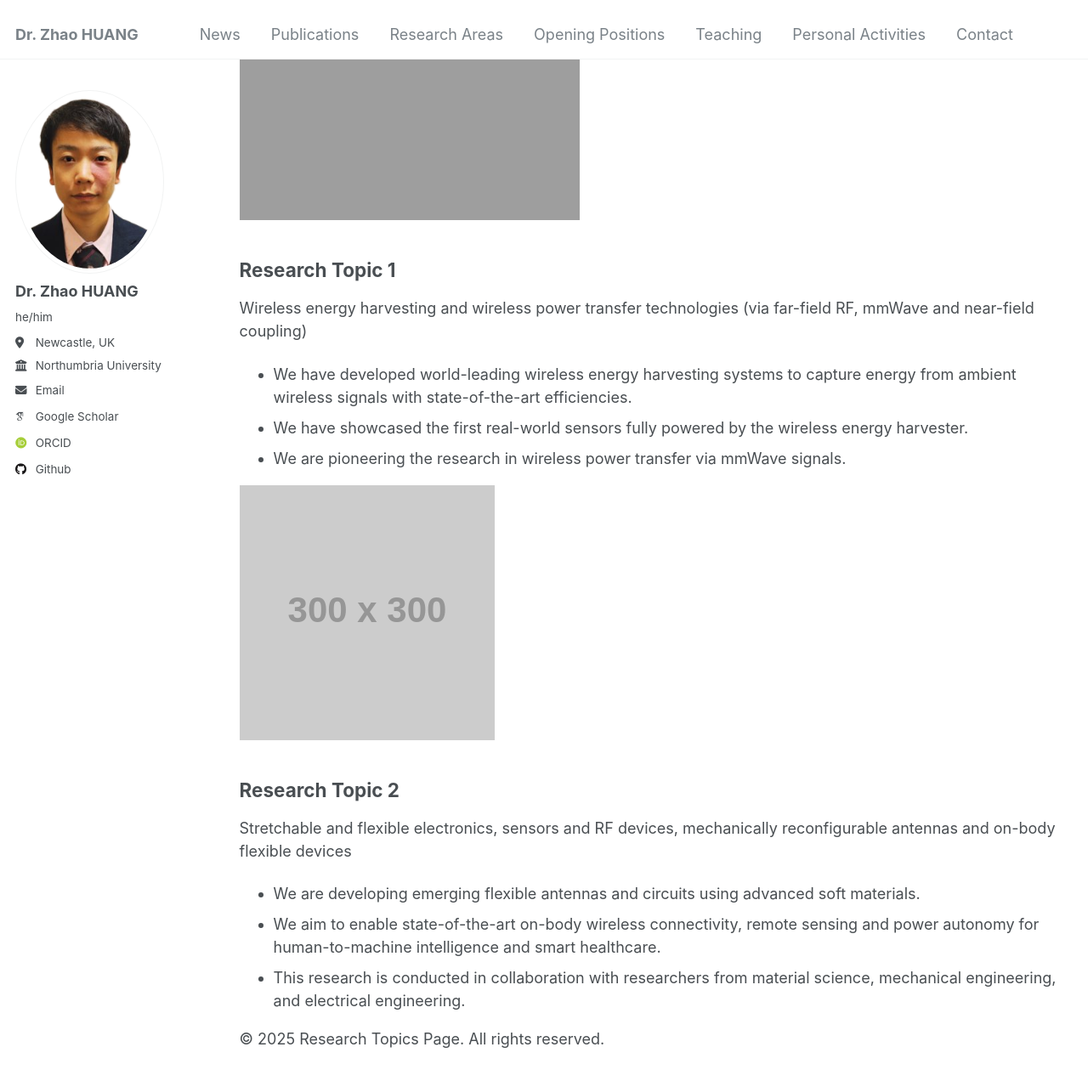
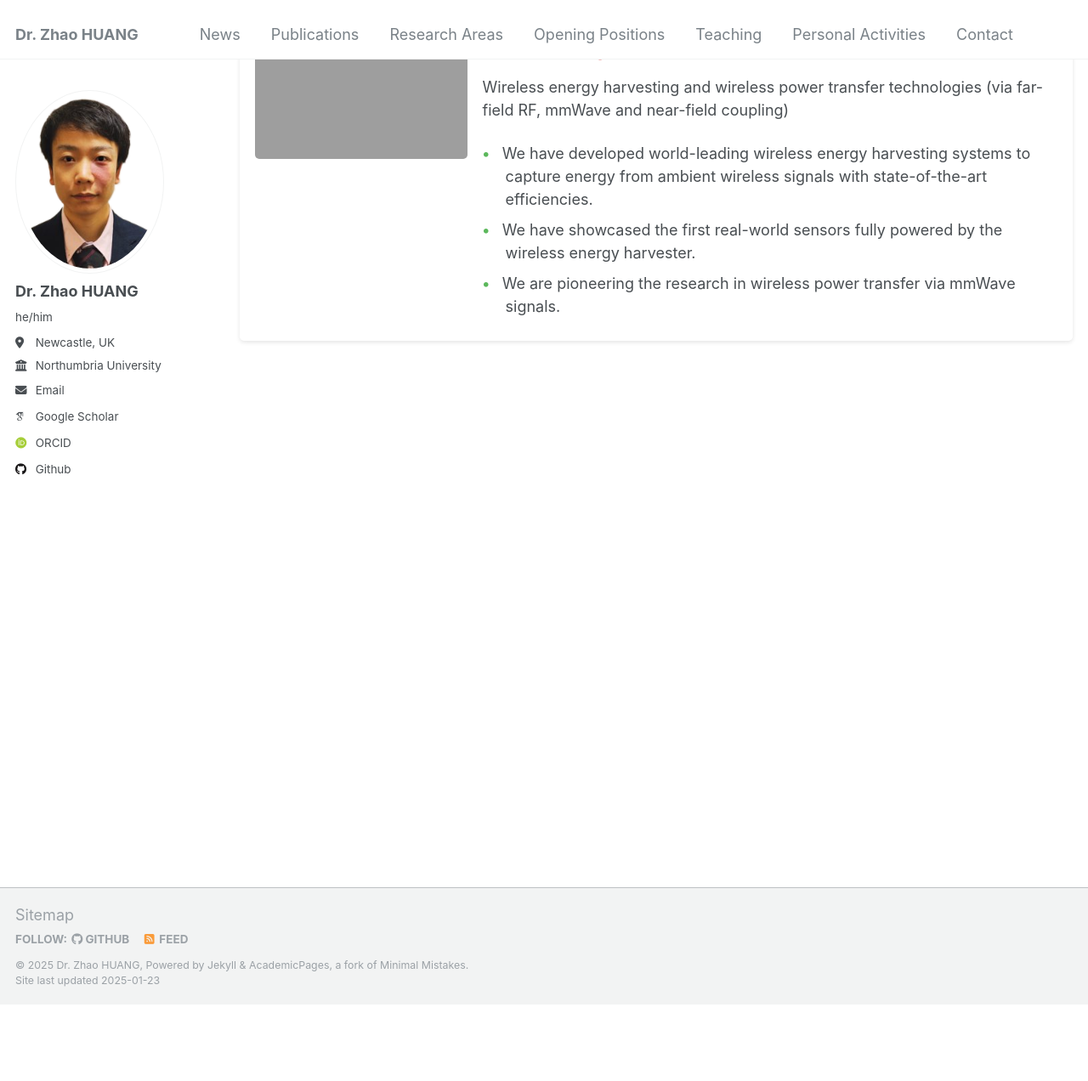
Before and after one commit to ZZ2020zz/ZZ2020zz.github.io, a Jekyll site: the page built from _pages/research.html, in a window 1280 px wide and 1400 px high, scrolled down 218 px. Shown: the top 1272 px of the window at 85% size. Built offline with Jekyll 4.4.1, drawn with Linux system fonts in a browser that asks for light colours; some web fonts are replaced.

Commit message:
Update research.html

```diff
--- a/_pages/research.html
+++ b/_pages/research.html
@@ -18,34 +18,27 @@ author_profile: true
         <h1 style="text-align: center; color: #d9534f;">Research Topics</h1>
     </header>
 
-    <div class="container">
-        <img src="https://zz2020zz.github.io//assets//css//Human%20Localization.png" alt="Research Topic 1">
-        <div class="text">
-            <h2>Research Topic 1</h2>
-            <p>Wireless energy harvesting and wireless power transfer technologies (via far-field RF, mmWave and near-field coupling)</p>
-            <ul>
-                <li>We have developed world-leading wireless energy harvesting systems to capture energy from ambient wireless signals with state-of-the-art efficiencies.</li>
-                <li>We have showcased the first real-world sensors fully powered by the wireless energy harvester.</li>
-                <li>We are pioneering the research in wireless power transfer via mmWave signals.</li>
-            </ul>
-        </div>
+<div class="container" style="display: flex; align-items: flex-start; margin: 2rem auto; max-width: 1000px; background: #fff; padding: 1rem; border-radius: 5px; box-shadow: 0 2px 5px rgba(0, 0, 0, 0.1);">
+    <img src="https://zz2020zz.github.io//assets//css//Human%20Localization.png" alt="Research Topic 1" style="max-width: 250px; border-radius: 5px; margin-right: 1rem;">
+    <div class="text" style="flex: 1;">
+        <h2 style="color: #d9534f; margin-bottom: 0.5rem;">Research Topic 1</h2>
+        <p>Wireless energy harvesting and wireless power transfer technologies (via far-field RF, mmWave and near-field coupling)</p>
+        <ul style="margin: 1rem 0 0; padding: 0; list-style: none;">
+            <li style="margin-bottom: 0.5rem; padding-left: 1.5rem; position: relative;">
+                <span style="color: #5cb85c; font-weight: bold; display: inline-block; width: 1rem; margin-left: -1.5rem;">•</span>
+                We have developed world-leading wireless energy harvesting systems to capture energy from ambient wireless signals with state-of-the-art efficiencies.
+            </li>
+            <li style="margin-bottom: 0.5rem; padding-left: 1.5rem; position: relative;">
+                <span style="color: #5cb85c; font-weight: bold; display: inline-block; width: 1rem; margin-left: -1.5rem;">•</span>
+                We have showcased the first real-world sensors fully powered by the wireless energy harvester.
+            </li>
+            <li style="margin-bottom: 0.5rem; padding-left: 1.5rem; position: relative;">
+                <span style="color: #5cb85c; font-weight: bold; display: inline-block; width: 1rem; margin-left: -1.5rem;">•</span>
+                We are pioneering the research in wireless power transfer via mmWave signals.
+            </li>
+        </ul>
     </div>
+</div>
 
-    <div class="container">
-        <img src="https://via.placeholder.com/300" alt="Research Topic 2">
-        <div class="text">
-            <h2>Research Topic 2</h2>
-            <p>Stretchable and flexible electronics, sensors and RF devices, mechanically reconfigurable antennas and on-body flexible devices</p>
-            <ul>
-                <li>We are developing emerging flexible antennas and circuits using advanced soft materials.</li>
-                <li>We aim to enable state-of-the-art on-body wireless connectivity, remote sensing and power autonomy for human-to-machine intelligence and smart healthcare.</li>
-                <li>This research is conducted in collaboration with researchers from material science, mechanical engineering, and electrical engineering.</li>
-            </ul>
-        </div>
-    </div>
-
-    <footer>
-        <p>&copy; 2025 Research Topics Page. All rights reserved.</p>
-    </footer>
 </body>
 </html>
```
